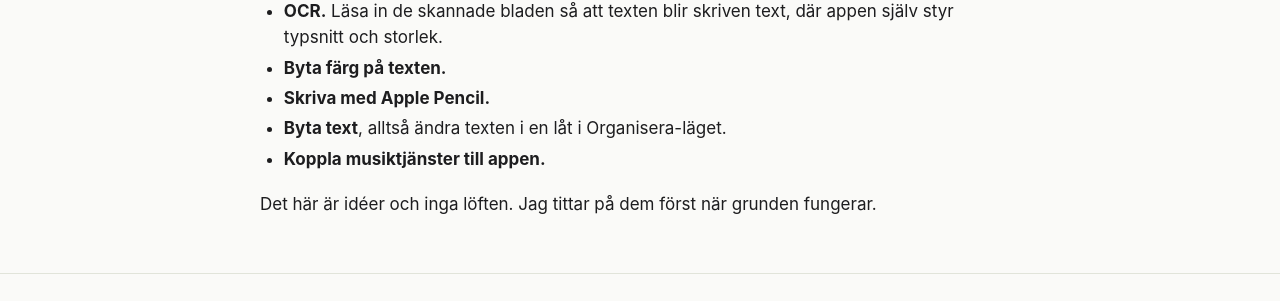
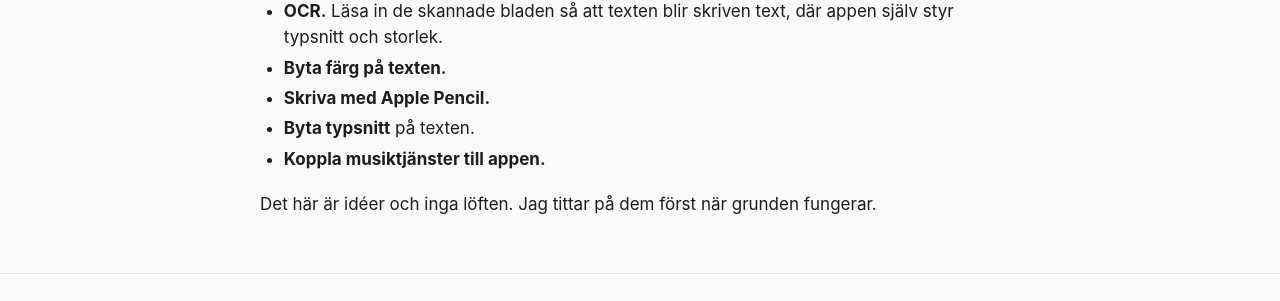
Before and after one commit to jberndes/jberndes.github.io, a Jekyll site: the page built from _posts/2026-11-20-live-song-organiser.md, in a window 1280 px wide. Shown: the part 1709-2010 px from the top of the page. Built offline with Jekyll 4.4.1, drawn with Linux system fonts in a browser that asks for light colours.

Commit message:
Live Song Organiser: byta typsnitt i stället för byta text
Co-Authored-By: Claude Sonnet 5.5 <noreply@anthropic.com>
Claude-Session: https://claude.ai/code/session_01McVZEgrYxHWCRKWakwjspH

```diff
--- a/_posts/2026-11-20-live-song-organiser.md
+++ b/_posts/2026-11-20-live-song-organiser.md
@@ -30,7 +30,7 @@ Det här är sådant jag vill kunna göra, men som inte finns i appen än:
 - **OCR.** Läsa in de skannade bladen så att texten blir skriven text, där appen själv styr typsnitt och storlek.
 - **Byta färg på texten.**
 - **Skriva med Apple Pencil.**
-- **Byta text**, alltså ändra texten i en låt i Organisera-läget.
+- **Byta typsnitt** på texten.
 - **Koppla musiktjänster till appen.**
 
 Det här är idéer och inga löften. Jag tittar på dem först när grunden fungerar.
```
